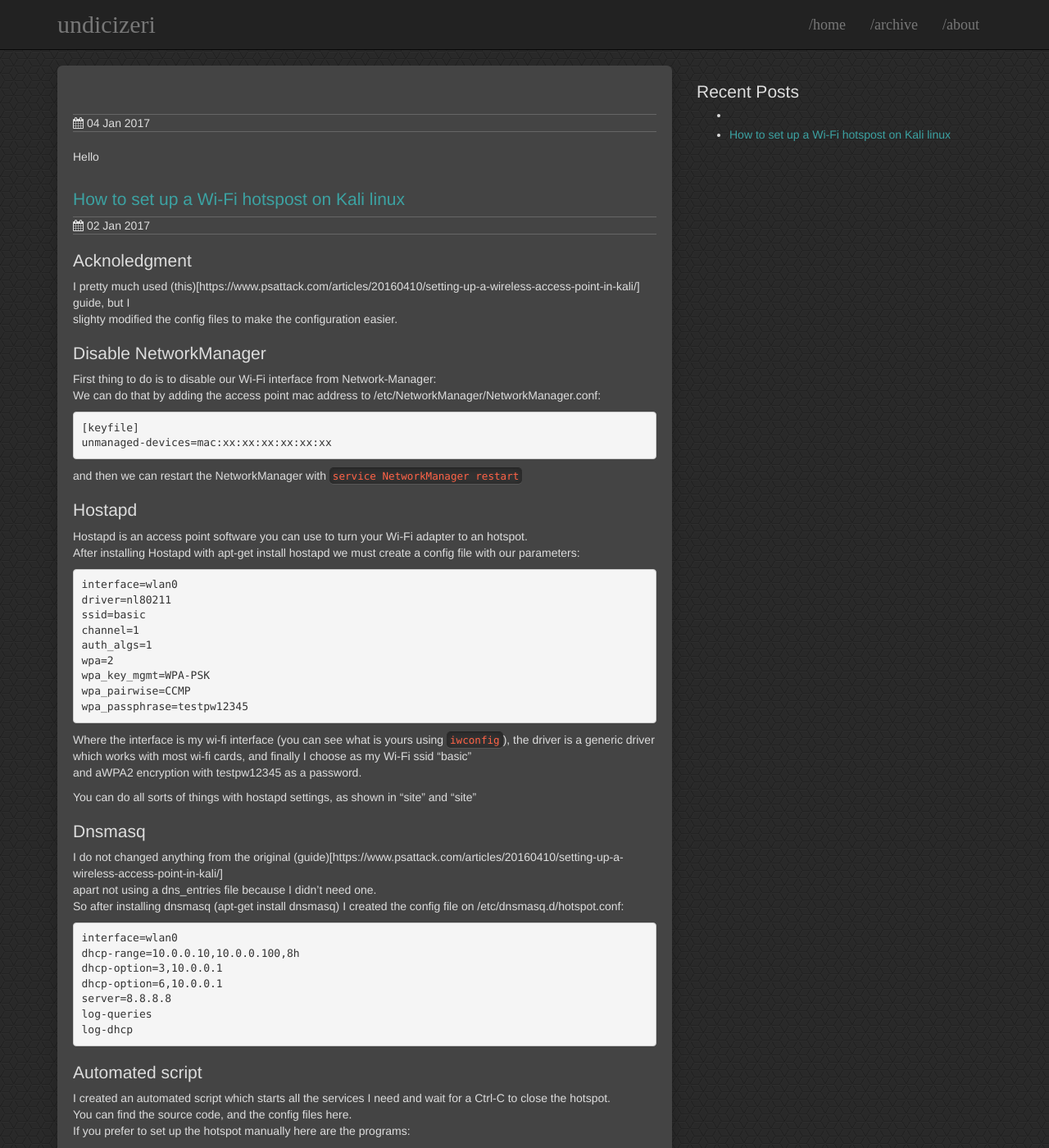
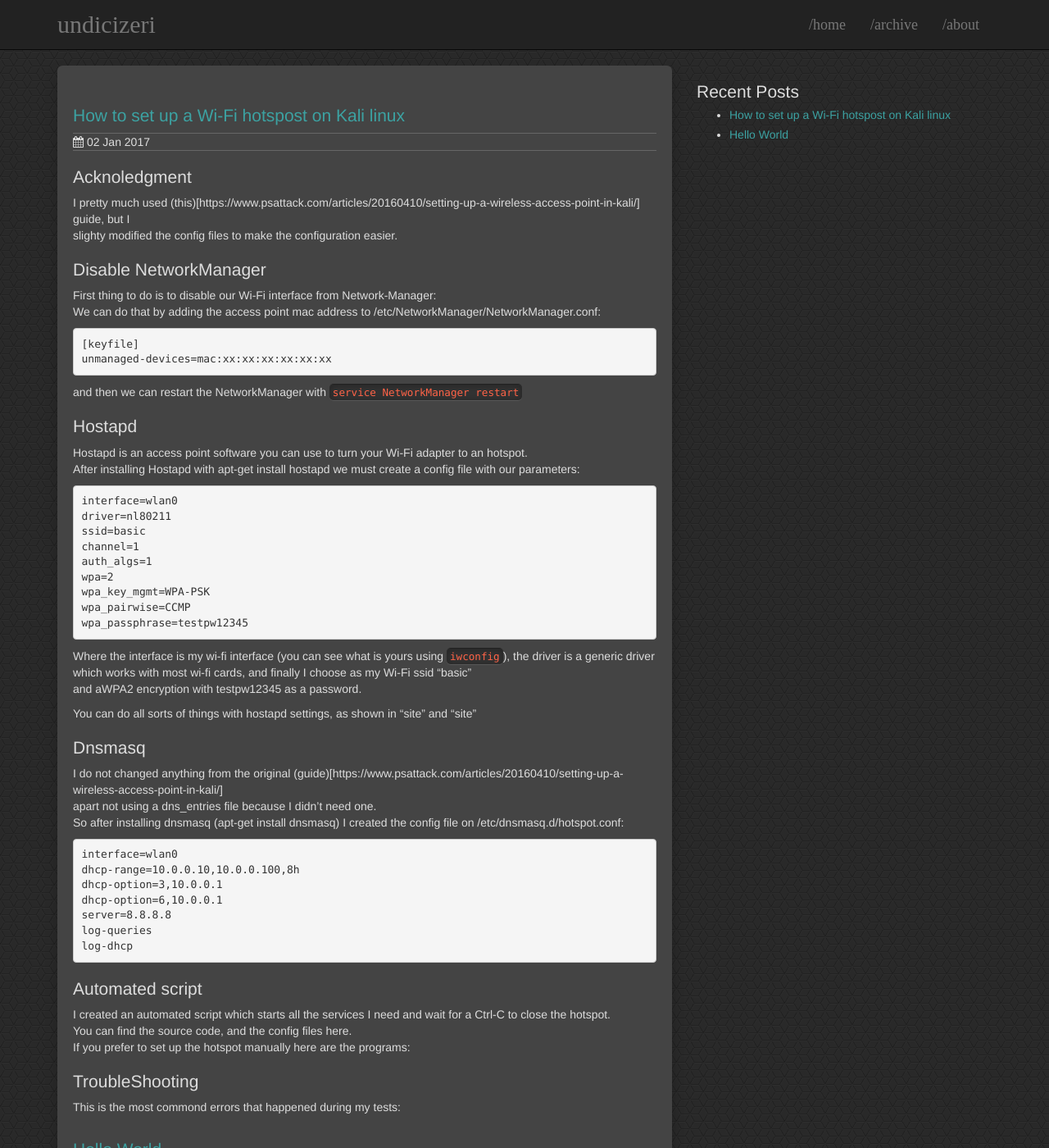
Before and after one commit to ManofWax/manofwax.github.io, a Jekyll site: the page built from index.html, in a window 1280 px wide and 1400 px high. Shown: the whole window at 82% size. Built offline with Jekyll 4.4.1, drawn with Linux system fonts in a browser that asks for light colours; some of the changed text lies outside the part shown.

Commit message:
Fixed a mistake

```diff
--- a/_posts/2017-01-02-hotspot_kali.1.markdown
+++ b/_posts/2017-01-02-hotspot_kali.1.markdown
@@ -1,6 +1,6 @@
 ---
 layout: post
-title:  "Hello World
+title:  Hello World
 date:   2017-01-01 08:00:00
 categories: Hello
 ---
```
